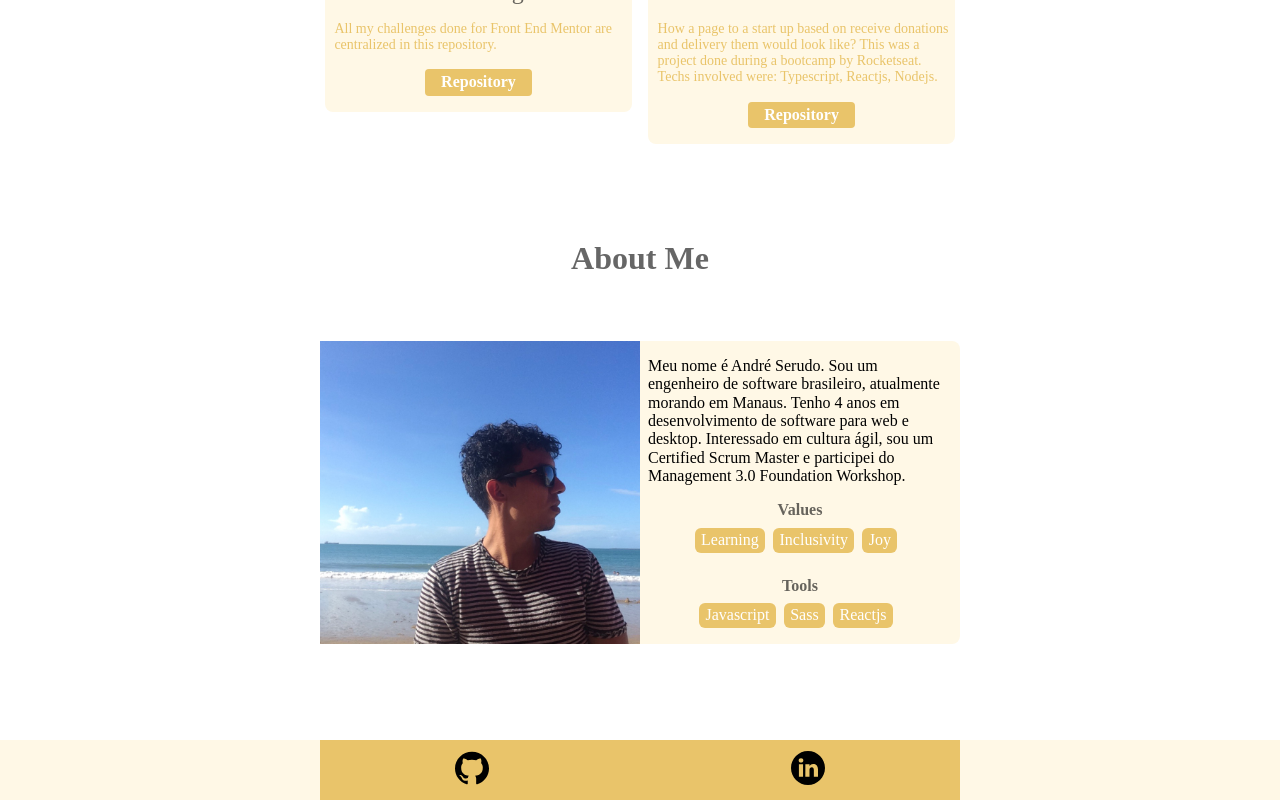
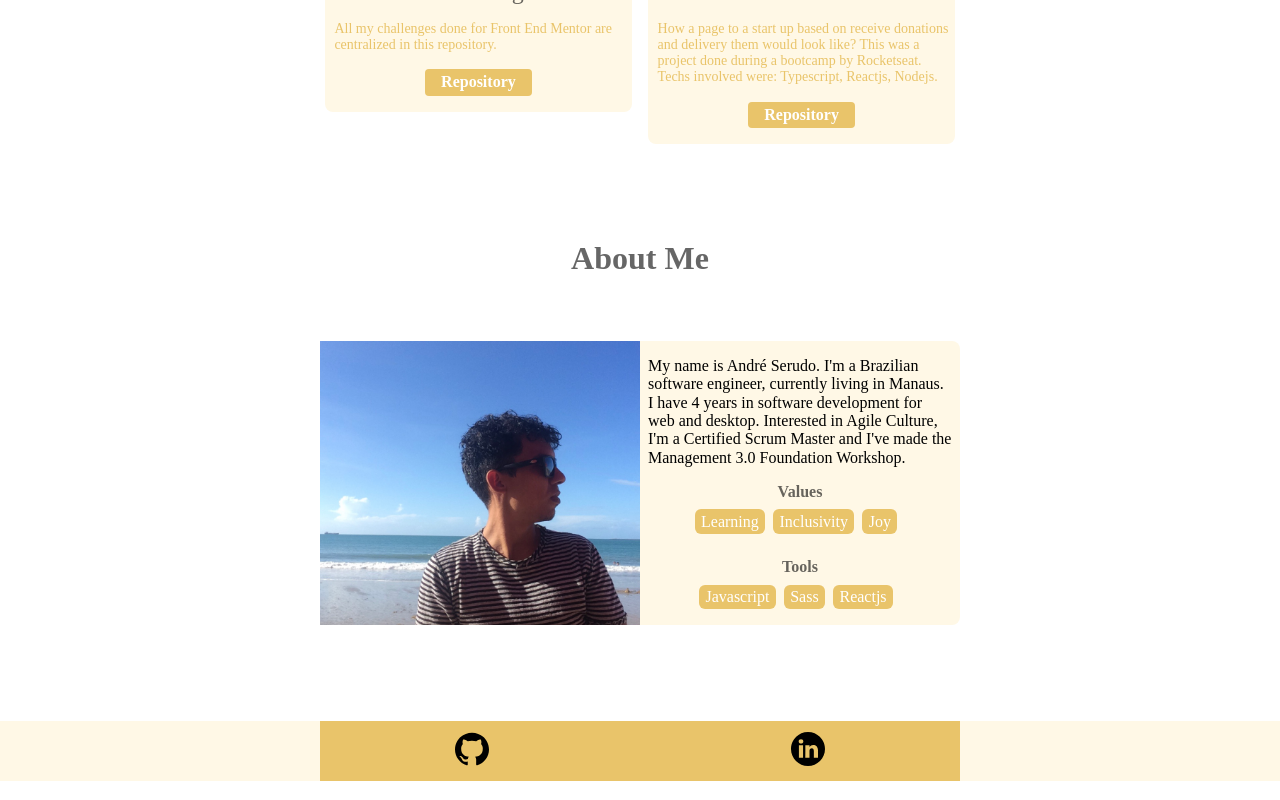
Before and after one commit to andreserudo/Andre_Serudo_JAMStackAlura, a Next.js app: page / in a window 1280 px wide. Shown: the part 1043-1843 px from the top of the page. Built offline with nearby package versions, Linux system fonts and the light colour scheme; a web font is replaced by a local one.

Commit message:
Corrigindo Vio

```diff
--- a/src/themes/projectsData.js
+++ b/src/themes/projectsData.js
@@ -16,8 +16,8 @@ const projects = [
 
 ];
 
-const bio = `Meu nome é André Serudo. Sou um engenheiro de software brasileiro, atualmente morando em Manaus.
-Tenho 4 anos em desenvolvimento de software para web e desktop. Interessado em cultura ágil, sou um Certified Scrum Master e participei do Management 3.0 Foundation Workshop.`;
+const bio = `My name is André Serudo. I'm a Brazilian software engineer, currently living in Manaus. I have 4 years in
+software development for web and desktop. Interested in Agile Culture, I'm a Certified Scrum Master and I've made the Management 3.0 Foundation Workshop.`;
 
 const values = ['Learning', 'Inclusivity', 'Joy'];
 
```
